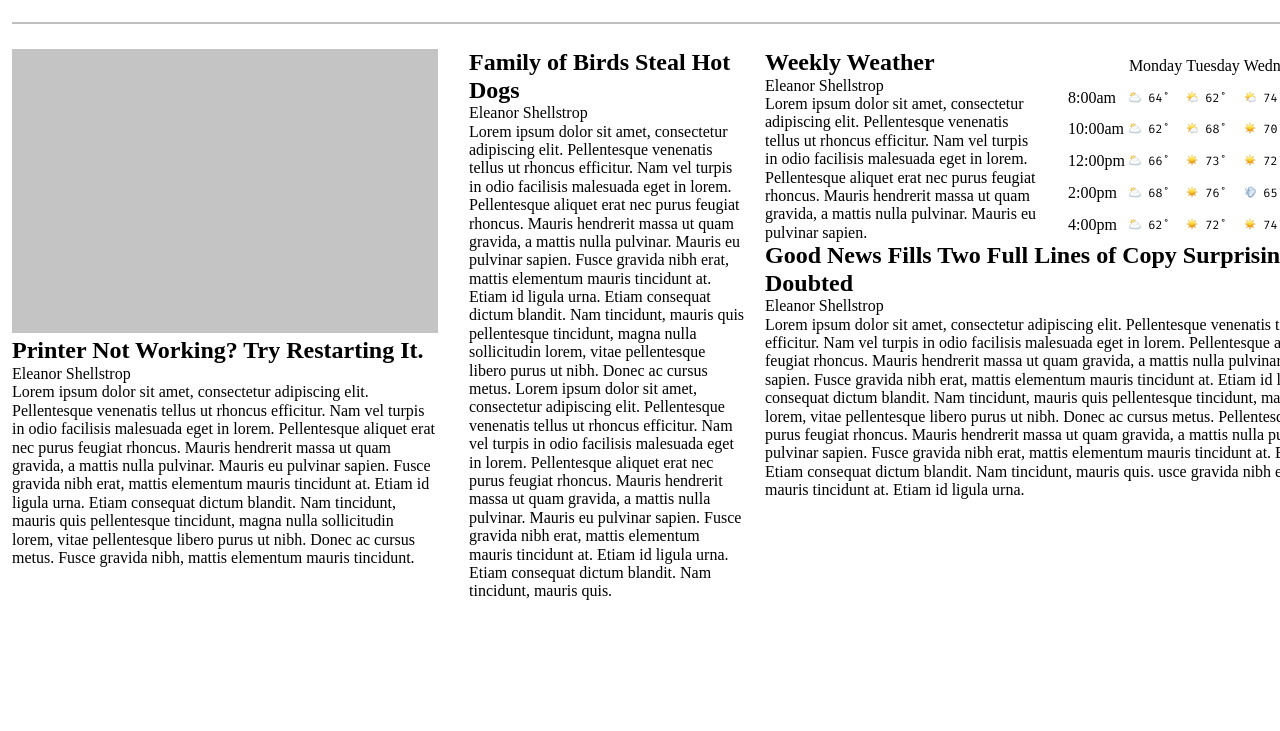
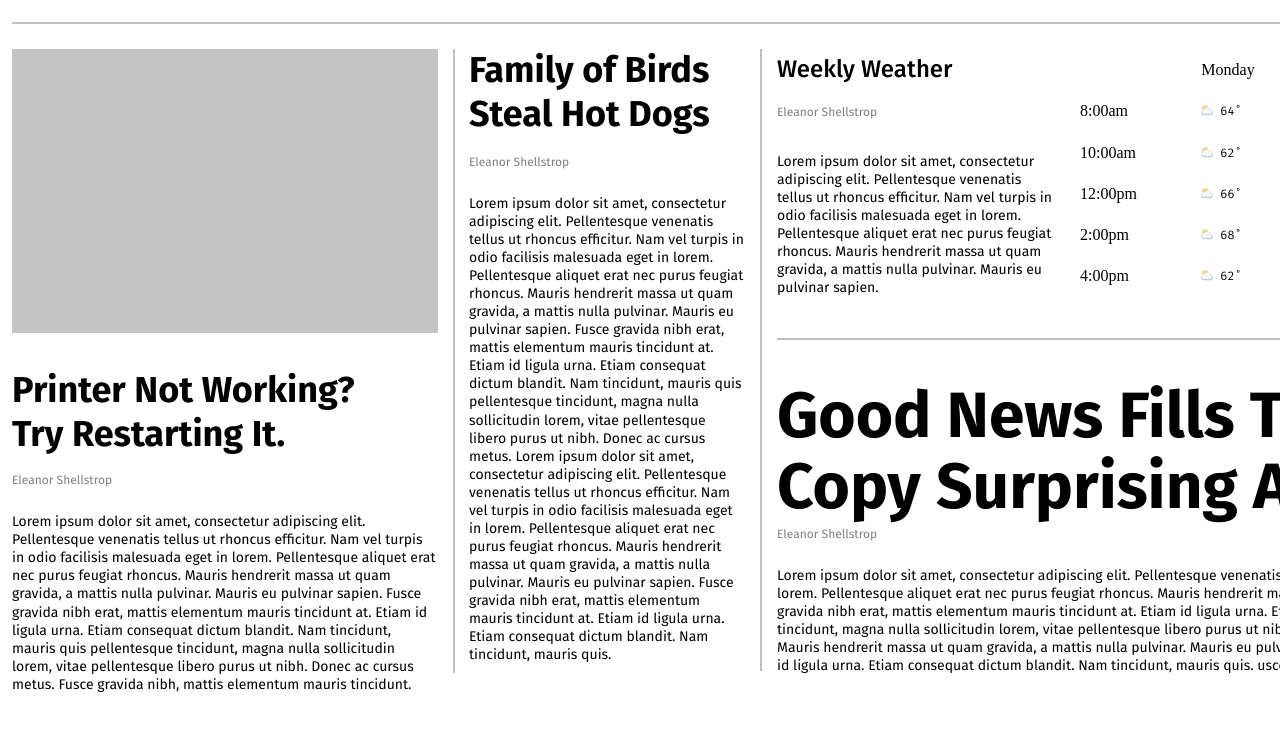
Before and after one commit to SergUserGit/type-study-buddy, a plain HTML site: page index.html in a window 1280 px wide. Shown: the part 1471-2202 px from the top of the page. Before the commit the page ends 2072 px from the top, so only its background shows below. Drawn offline with Linux system fonts and the light colour scheme; a web font is replaced by a local one.

```diff
--- a/index.html
+++ b/index.html
@@ -177,11 +177,12 @@
       <section class="end-footer-section">
         <ul class="list-footer-one">
           <li>
-            <img src="./images/end_frame.jpg" alt="end frame">
-            <h2>Printer Not Working?
+            <img class="list-footer-img" src="./images/end_frame.jpg" alt="end frame">
+            <h2 class="list-footer-title">Printer Not Working?
               Try Restarting It.</h2>
-            <p>Eleanor Shellstrop</p>
-            <p>Lorem ipsum dolor sit amet, consectetur adipiscing elit. Pellentesque venenatis tellus ut rhoncus
+            <p class="list-footer-phone">Eleanor Shellstrop</p>
+            <p class="list-footer-phtwo">Lorem ipsum dolor sit amet, consectetur adipiscing elit. Pellentesque venenatis
+              tellus ut rhoncus
               efficitur. Nam vel
               turpis in odio facilisis malesuada eget in lorem. Pellentesque aliquet erat nec purus feugiat rhoncus.
               Mauris hendrerit
@@ -193,11 +194,12 @@
               Fusce gravida
               nibh, mattis elementum mauris tincidunt.</p>
           </li>
-          <li></li>
+          <li class="list-footer-splitone"></li>
           <li>
-            <h2>Family of Birds Steal Hot Dogs</h2>
-            <p>Eleanor Shellstrop</p>
-            <p>Lorem ipsum dolor sit amet, consectetur adipiscing elit. Pellentesque venenatis tellus ut rhoncus
+            <h2 class="list-footer-titletwo">Family of Birds Steal Hot Dogs</h2>
+            <p class="list-footer-phone">Eleanor Shellstrop</p>
+            <p class="list-footer-phthree">Lorem ipsum dolor sit amet, consectetur adipiscing elit. Pellentesque
+              venenatis tellus ut rhoncus
               efficitur. Nam vel
               turpis in odio facilisis malesuada eget in lorem. Pellentesque aliquet erat nec purus feugiat rhoncus.
               Mauris hendrerit
@@ -215,15 +217,16 @@
               elementum
               mauris tincidunt at. Etiam id ligula urna. Etiam consequat dictum blandit. Nam tincidunt, mauris quis.</p>
           </li>
-          <li></li>
+          <li class="list-footer-splittwo"></li>
         </ul>
 
         <section class="end-footer-weather">
           <section class="weather">
             <div>
-              <h2>Weekly Weather</h2>
-              <p>Eleanor Shellstrop</p>
-              <p>Lorem ipsum dolor sit amet, consectetur adipiscing elit. Pellentesque venenatis tellus ut rhoncus
+              <h2 class="weather-title">Weekly Weather</h2>
+              <p class="weather-ph-one">Eleanor Shellstrop</p>
+              <p class="weather-ph-two">Lorem ipsum dolor sit amet, consectetur adipiscing elit. Pellentesque venenatis
+                tellus ut rhoncus
                 efficitur. Nam vel
                 turpis in odio facilisis malesuada eget in lorem. Pellentesque aliquet erat nec purus feugiat rhoncus.
                 Mauris hendrerit
@@ -280,10 +283,11 @@
               </tr>
             </table>
           </section>
-          <div></div>
-          <h2>Good News Fills Two Full Lines of Copy Surprising All Who Doubted</h2>
-          <p>Eleanor Shellstrop</p>
-          <p>Lorem ipsum dolor sit amet, consectetur adipiscing elit. Pellentesque venenatis tellus ut rhoncus
+          <div class="weather-splitter"></div>
+          <h2 class="weather-title-two">Good News Fills Two Full Lines of Copy Surprising All Who Doubted</h2>
+          <p class="weather-ph-three">Eleanor Shellstrop</p>
+          <p class="weather-ph-four">Lorem ipsum dolor sit amet, consectetur adipiscing elit. Pellentesque venenatis
+            tellus ut rhoncus
             efficitur. Nam vel
             turpis in odio facilisis malesuada eget in lorem. Pellentesque aliquet erat nec purus feugiat rhoncus.
             Mauris hendrerit
--- a/styles.css
+++ b/styles.css
@@ -315,13 +315,139 @@
 .end-footer-section {
   display: grid;
   grid-template-columns: 745px 1fr;
-  column-gap: 8px;
+  column-gap: 20px;
+  margin-bottom: 50px;
+}
+
+.list-footer-phthree {
+  font-weight: 400;
+  font-size: 14px;
+  line-height: 129%;
+  font-family: "Fira Sans", sans-serif;
+  color: #000;
+  width: 276px;
+}
+
+.weather-title {
+  font-weight: 500;
+  font-size: 24px;
+  line-height: 167%;
+  font-family: "Fira Sans", sans-serif;
+  color: #000;
+  margin-bottom: 16px;
+}
+
+.weather-ph-one {
+  font-weight: 400;
+  font-size: 12px;
+  line-height: 133%;
+  font-family: "Fira Sans", sans-serif;
+  color: rgba(0, 0, 0, 0.5);
+  margin-bottom: 32px;
+}
+
+.weather-ph-two {
+  font-weight: 400;
+  font-size: 14px;
+  line-height: 129%;
+  font-family: "Fira Sans", sans-serif;
+  color: #000;
+  width: 276px;
+}
+
+.weather-ph-three {
+  font-weight: 400;
+  font-size: 12px;
+  line-height: 133%;
+  font-family: "Fira Sans", sans-serif;
+  color: rgba(0, 0, 0, 0.5);
+  margin-bottom: 24px;
+}
+
+.weather-ph-four {
+  font-weight: 400;
+  font-size: 14px;
+  line-height: 129%;
+  font-family: "Fira Sans", sans-serif;
+  color: #000;
+  width: 1026px;
+}
+
+.list-footer-splittwo {
+  border: 1px solid rgba(0, 0, 0, 0.25);
+  width: 0px;
+  height: 622px;
 }
 
 .weather {
   display: grid;
   column-gap: 24px;
   grid-template-columns: 276px 1fr;
+  margin-bottom: 40px;
+}
+
+.weather-splitter {
+  border: 1px solid rgba(0, 0, 0, 0.25);
+  width: 1026px;
+  height: 0px;
+  margin-bottom: 40px;
+}
+
+.weather-title-two {
+  font-weight: 700;
+  font-size: 64px;
+  line-height: 112%;
+  font-family: "Fira Sans", sans-serif;
+  color: #000;
+  margin-bottom: 4px;
+}
+
+.list-footer-img {
+  margin-bottom: 32px;
+}
+
+.list-footer-title {
+  font-weight: 700;
+  font-size: 36px;
+  line-height: 122%;
+  width: 400px;
+  font-family: "Fira Sans", sans-serif;
+  color: #000;
+  margin-bottom: 16px;
+}
+
+.list-footer-phone {
+  margin-bottom: 24px;
+  font-weight: 400;
+  font-size: 12px;
+  line-height: 133%;
+  font-family: "Fira Sans", sans-serif;
+  color: rgba(0, 0, 0, 0.5);
+}
+
+.list-footer-phtwo {
+  color: #000;
+  font-weight: 400;
+  font-size: 14px;
+  line-height: 129%;
+  font-family: "Fira Sans", sans-serif;
+  width: 426px;
+}
+
+.list-footer-splitone {
+  border: 1px solid rgba(0, 0, 0, 0.25);
+  width: 0;
+  height: 624px;
+}
+
+.list-footer-titletwo {
+  font-family: "Fira Sans", sans-serif;
+  font-weight: 700;
+  font-size: 36px;
+  line-height: 122%;
+  color: #000;
+  width: 276px;
+  margin-bottom: 18px;
 }
 
 /* font-family: "Roboto Mono",monospace;
```
